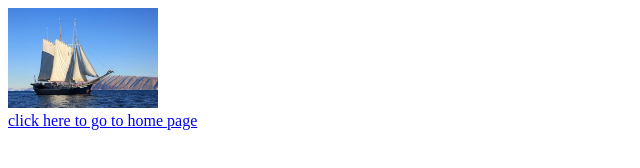
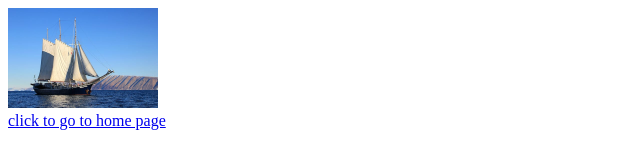
Before and after one commit to Mmakoma65/AppAcacademyWeek1, a plain HTML site: page boat.html in a window 1280 px wide. Shown: the full height of the page, 0-640 px from the left. Drawn offline with Linux system fonts and the light colour scheme.

Commit message:
Update boat.html

```diff
--- a/boat.html
+++ b/boat.html
@@ -6,6 +6,6 @@
             <body>
                 <img src="Images/image 2.jpg" width="150" height="100"/>
                 <br/>
-                    <a href="index.html">click here to go  to home page</a>
+                    <a href="index.html">click to go to home page</a>
             </body>
     </html>
```
